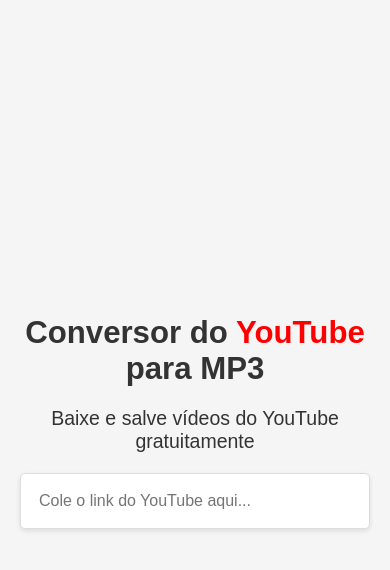
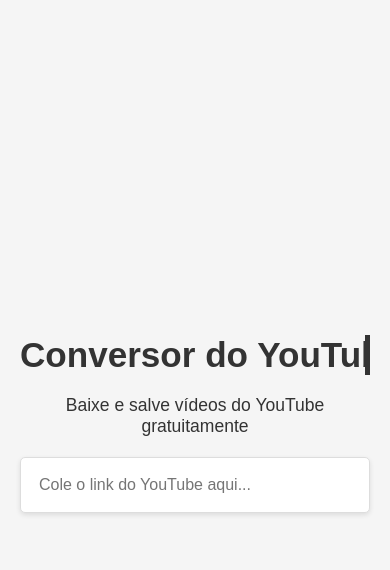
Before and after one commit to Motadeveloper/Audio, a Django app: page / in a window 390 px wide. Shown: the top 570 px of the page. Run offline with Django 5.2, Linux system fonts and the light colour scheme.

Commit message:
Update index.html

```diff
--- a/youtube_downloader/templates/youtube_downloader/index.html
+++ b/youtube_downloader/templates/youtube_downloader/index.html
@@ -77,20 +77,40 @@
         }
 
         h1 {
-            font-size: 5vw;
+            font-size: 7vw; /* Tamanho grande para todos os dispositivos */
             margin-bottom: 20px;
             color: #333;
-            animation: fadeIn 1s ease-in-out;
+            animation: typing 2s steps(40, end), blink-caret .75s step-end infinite;
+            white-space: nowrap;
+            overflow: hidden;
+            border-right: .15em solid #333;
         }
 
-        h1 span {
-            color: red;
+        @keyframes typing {
+            from { width: 0; }
+            to { width: 100%; }
+        }
+
+        @keyframes blink-caret {
+            from, to { border-color: transparent; }
+            50% { border-color: #333; }
         }
 
         p {
-            font-size: 3vw;
+            font-size: 2.5vw; /* Tamanho pequeno para todos os dispositivos */
             color: #333;
             margin-bottom: 20px;
+            opacity: 0;
+            transform: translateY(50px);
+            animation: fadeInUp 1.5s ease forwards;
+            animation-delay: 2.5s;
+        }
+
+        @keyframes fadeInUp {
+            to {
+                opacity: 1;
+                transform: translateY(0);
+            }
         }
 
         /* Estilos do Input */
@@ -183,11 +203,11 @@
 
         @media (max-width: 600px) {
             h1 {
-                font-size: 7vw;
+                font-size: 8vw;
             }
 
             p {
-                font-size: 4vw;
+                font-size: 3.5vw;
             }
 
             .input-container input {
@@ -208,11 +228,11 @@
 
         @media (max-width: 400px) {
             h1 {
-                font-size: 8vw;
+                font-size: 9vw;
             }
 
             p {
-                font-size: 5vw;
+                font-size: 4.5vw;
             }
 
             .input-container input {
@@ -253,6 +273,18 @@
                 transform: translateY(0);
             }
         }
+
+        /* Efeito de aparecer ao rolar a página */
+        .scroll-fade-in {
+            opacity: 0;
+            transform: translateY(50px);
+            transition: opacity 0.5s ease-out, transform 0.5s ease-out;
+        }
+
+        .scroll-fade-in.visible {
+            opacity: 1;
+            transform: translateY(0);
+        }
     </style>
 </head>
 <body>
@@ -269,7 +301,7 @@
             <input type="text" id="url" placeholder="Cole o link do YouTube aqui...">
         </div>
 
-        <div class="video-card" id="video-card">
+        <div class="video-card scroll-fade-in" id="video-card">
             <img id="video-thumbnail" src="" alt="Thumbnail do vídeo">
             <h2 id="video-title"></h2>
             <div class="download-buttons">
@@ -310,6 +342,7 @@
 
                             loader.style.display = 'none';
                             videoCard.style.display = 'flex';
+                            videoCard.classList.add('visible');
                         })
                         .catch(error => {
                             loader.style.display = 'none';
```
